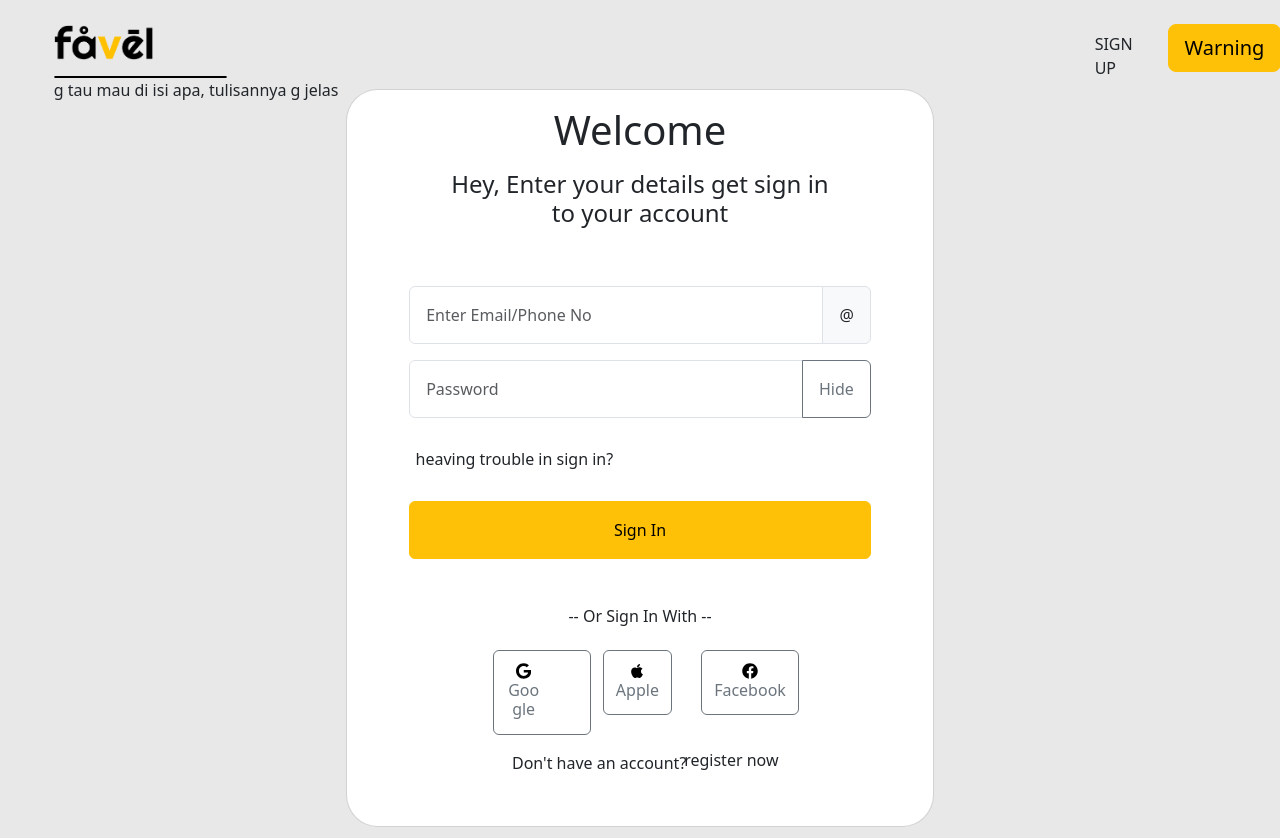
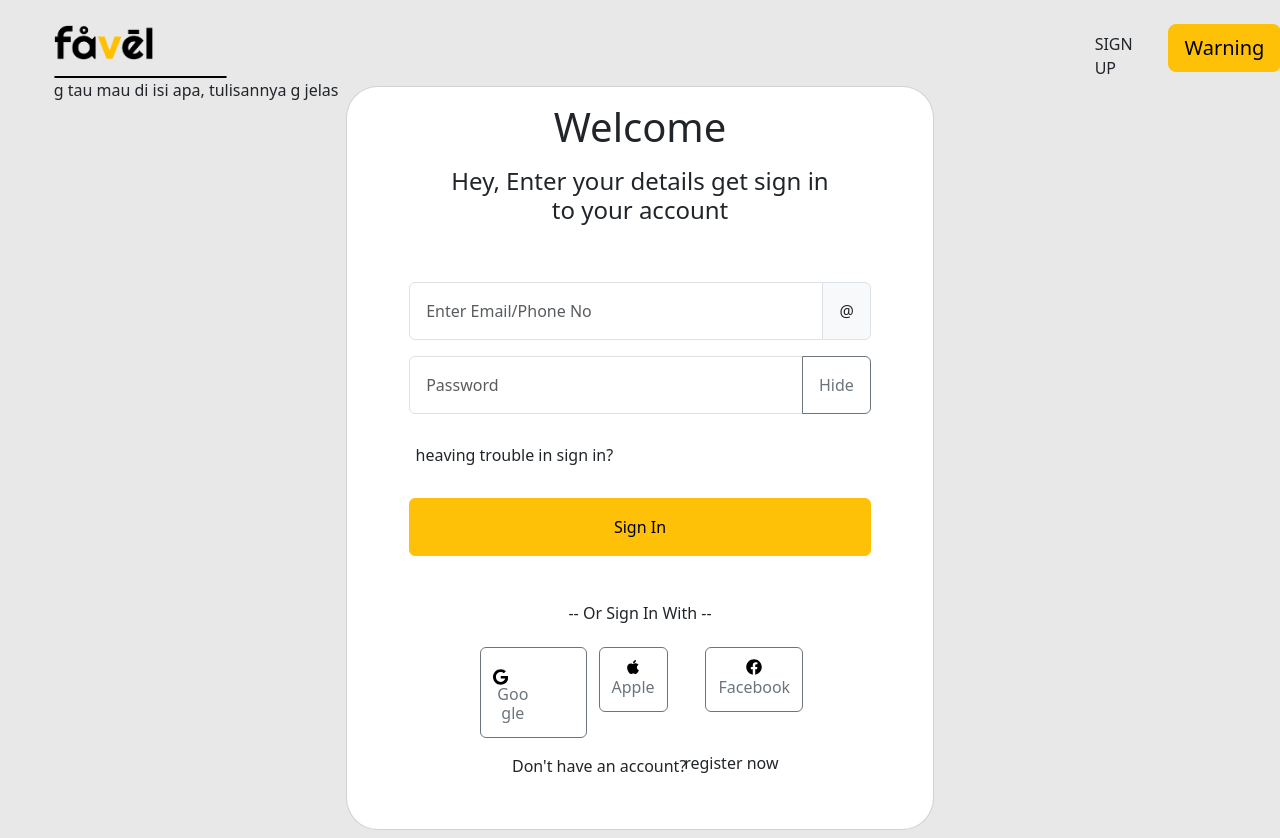
Before and after one commit to itsMeVela/loginweb, a PHP site: page / in a window 1280 px wide. Run offline with PHP 8.4, Linux system fonts and the light colour scheme.

Commit message:
perbaikan 1

```diff
--- a/index.php
+++ b/index.php
@@ -89,13 +89,13 @@
                             <div class="col-4">
                                 <div class="row">
                                     <button class="btn btn-outline-secondary" type="button" id="button-addon2">
-                                        <div class="col-6">
-                                            <svg xmlns="http://www.w3.org/2000/svg" height="1em" viewBox="0 0 488 512"><!--! Font Awesome Free 6.4.2 by @fontawesome - https://fontawesome.com License - https://fontawesome.com/license (Commercial License) Copyright 2023 Fonticons, Inc. -->
+                                        <div class="col-6" style="width: 80px;">
+                                            <svg  style=" margin-right: 95px; margin-top: 15px;" xmlns="http://www.w3.org/2000/svg" height="1em" viewBox="0 0 488 512"><!--! Font Awesome Free 6.4.2 by @fontawesome - https://fontawesome.com License - https://fontawesome.com/license (Commercial License) Copyright 2023 Fonticons, Inc. -->
                                                 <path d="M488 261.8C488 403.3 391.1 504 248 504 110.8 504 0 393.2 0 256S110.8 8 248 8c66.8 0 123 24.5 166.3 64.9l-67.5 64.9C258.5 52.6 94.3 116.6 94.3 256c0 86.5 69.1 156.6 153.7 156.6 98.2 0 135-70.4 140.8-106.9H248v-85.3h236.1c2.3 12.7 3.9 24.9 3.9 41.4z" />
                                             </svg>
                                         </div>
                                         <div class="col-6">
-                                            <h6>Google</h6>
+                                            <h6 >Google</h6>
                                         </div>
                                     </button>
                                 </div>
@@ -137,8 +137,8 @@
                 </div>
             </div>
         </div>
-        <div >
-            <p class="text-center " style="margin-button: 95%;"> copyright@velaputri 2023 | g tau g kebaca  </p><!--  gak bisa ke atas an lagi -->
+        <div>
+            <p class="text-center" style="margin-bottom: 1%;"> copyright@velaputri 2023 | g tau g kebaca  </p><!--  gak bisa ke atas an lagi -->
         </div>
     </div>
     </div>
```
